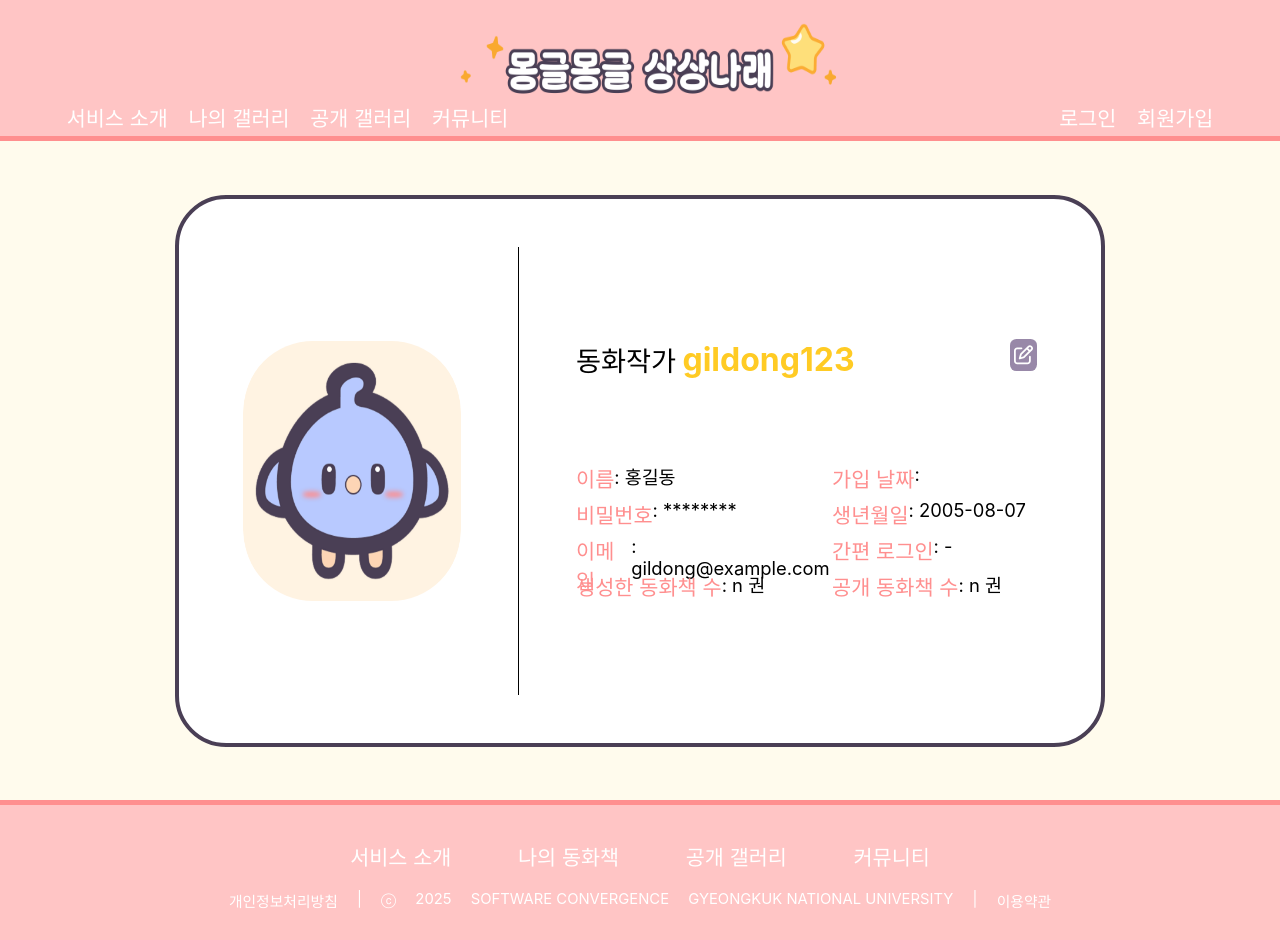
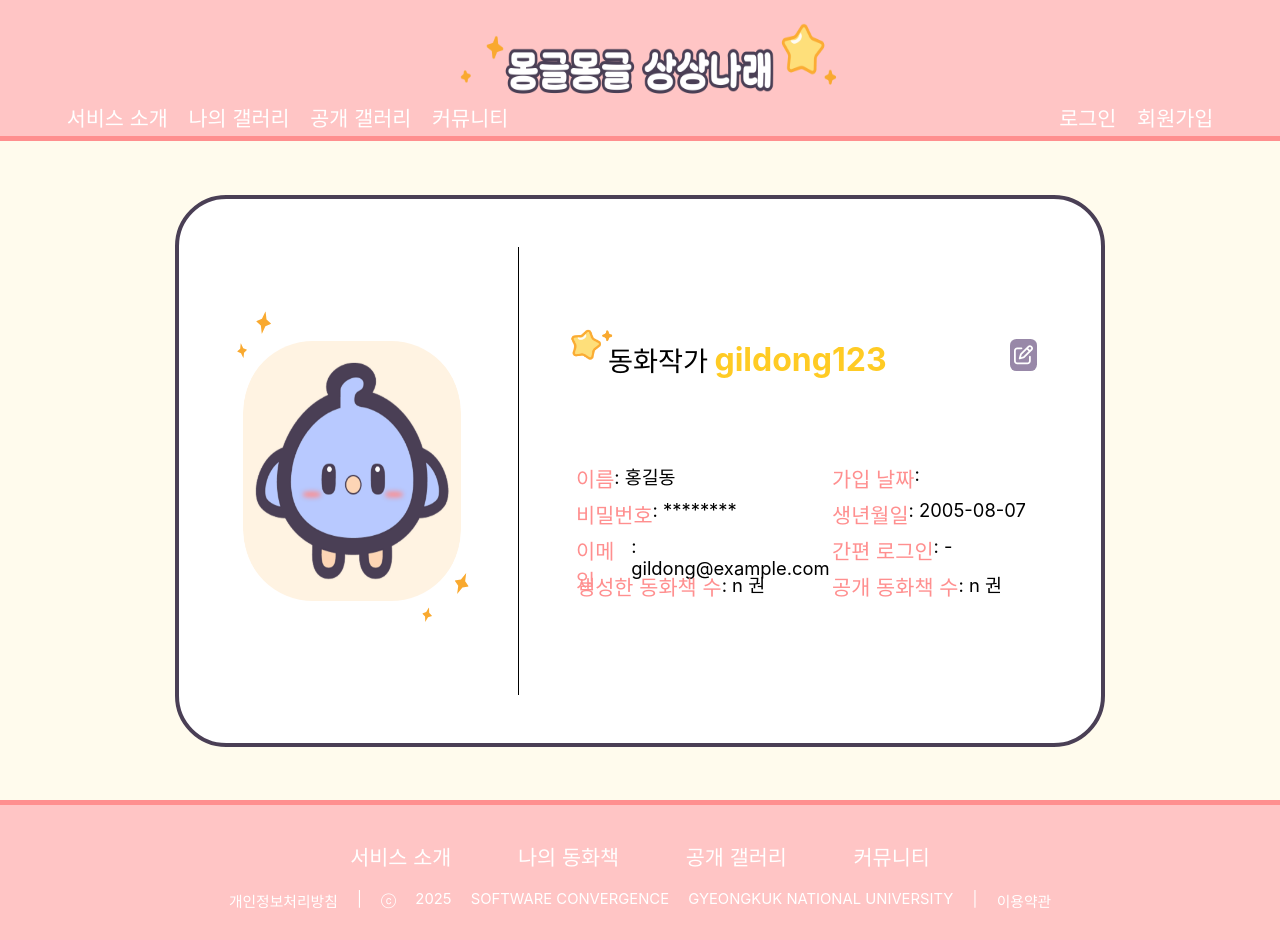
Before and after one commit to yANUs-3-Team/FE, a React (Create React App) app: page /my-page in a window 1280 px wide. Built offline with nearby package versions, Linux system fonts and the light colour scheme; a web font is replaced by a local one.

Commit message:
🎨 :: 마이페이지 데코 추가

```diff
--- a/src/component/Css/myPageView.css
+++ b/src/component/Css/myPageView.css
@@ -1,4 +1,6 @@
 .tag_box {
+  position: relative;
+
   width: 100%;
   height: 100%;
 
@@ -14,6 +16,66 @@
   border-radius: 5.5vw;
 }
 
+.concave-diamond {
+  position: absolute;
+  z-index: 10;
+  pointer-events: none;
+
+  background: currentColor;
+  color: #F9A92F;
+  clip-path: polygon(
+    50% 0%,   /* 위 꼭짓점 */
+    65% 35%,  /* 오른쪽 상단 오목 지점 */
+    100% 50%, /* 오른쪽 꼭짓점 */
+    65% 65%,  /* 오른쪽 하단 오목 지점 */
+    50% 100%, /* 아래 꼭짓점 */
+    35% 65%,  /* 왼쪽 하단 오목 지점 */
+    0% 50%,   /* 왼쪽 꼭짓점 */
+    35% 35%   /* 왼쪽 상단 오목 지점 */
+  );
+}
+
+.star1 {
+  top: 8vh;;
+  left: 1vw;
+
+  width: 1.2vw;
+  height: 1.8vw;
+
+  transform: rotate(9.38deg);
+}
+
+.star2 {
+  top: 12vh;;
+  left: -0.5vw;
+
+  width: 0.8vw;
+  height: 1.2vw;
+
+  transform: rotate(-10.3deg);
+}
+
+.star3 {
+  bottom: 12.5vh;;
+  left: 16.5vw;
+
+  width: 1.2vw;
+  height: 1.8vw;
+
+  transform: rotate(-156.87deg);
+}
+
+.star4 {
+  bottom: 9vh;;
+  left: 14vw;
+
+ width: 0.8vw;
+  height: 1.2vw;
+
+  transform: rotate(-165.69deg);
+}
+
+
 .tag_contour {
   width: 0.1vw;
   height: 100%;
@@ -26,8 +88,18 @@
   height: 33vh;
 }
 
+.tag_starIcon {
+  position: absolute;
+  z-index: 4;
+  top: 9.5vh;
+  left: 25vw;
+
+  width: 4vw;
+}
+
 .tag_titleBox {
-  width: 100%;
+  width: 33.5vw;
+  padding-left: 2.5vw;
 
   display: flex;
   justify-content: space-between;
--- a/src/component/myPage/myPageView.js
+++ b/src/component/myPage/myPageView.js
@@ -1,15 +1,20 @@
 import "../Css/myPageView.css";
 import profile from "../../images/default_profile.png";
+import starIcon from "../../images/star2_icon.png";
 import { FontAwesomeIcon } from "@fortawesome/react-fontawesome";
 import { faPenToSquare } from "@fortawesome/free-regular-svg-icons";
 
 function MyPageView({ userInfo, isUnder14, onEdit }) {
-
   return (
     <div className="tag_box">
       <img src={profile} alt="" className="tag_profile" />
+      <div className="concave-diamond star1"></div>
+      <div className="concave-diamond star2"></div>
+      <div className="concave-diamond star3"></div>
+      <div className="concave-diamond star4"></div>
       <div className="tag_contour"></div>
       <div className="tag_detailBox">
+        <img src={starIcon} alt="" className="tag_starIcon" />
         <div className="tag_titleBox">
           <div className="tag_idBox">
             <div className="tag_subId">동화작가</div>
```
Also changed, not shown: src/images/star2_icon.png (added).
